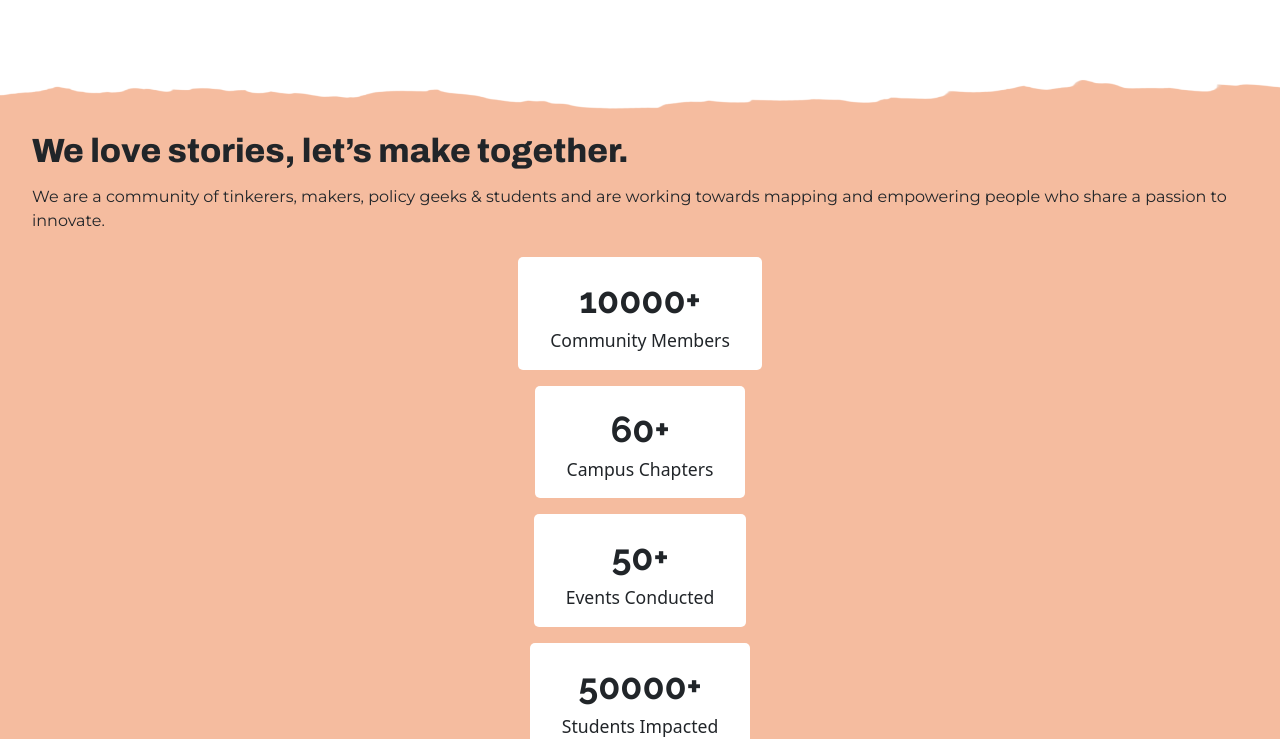
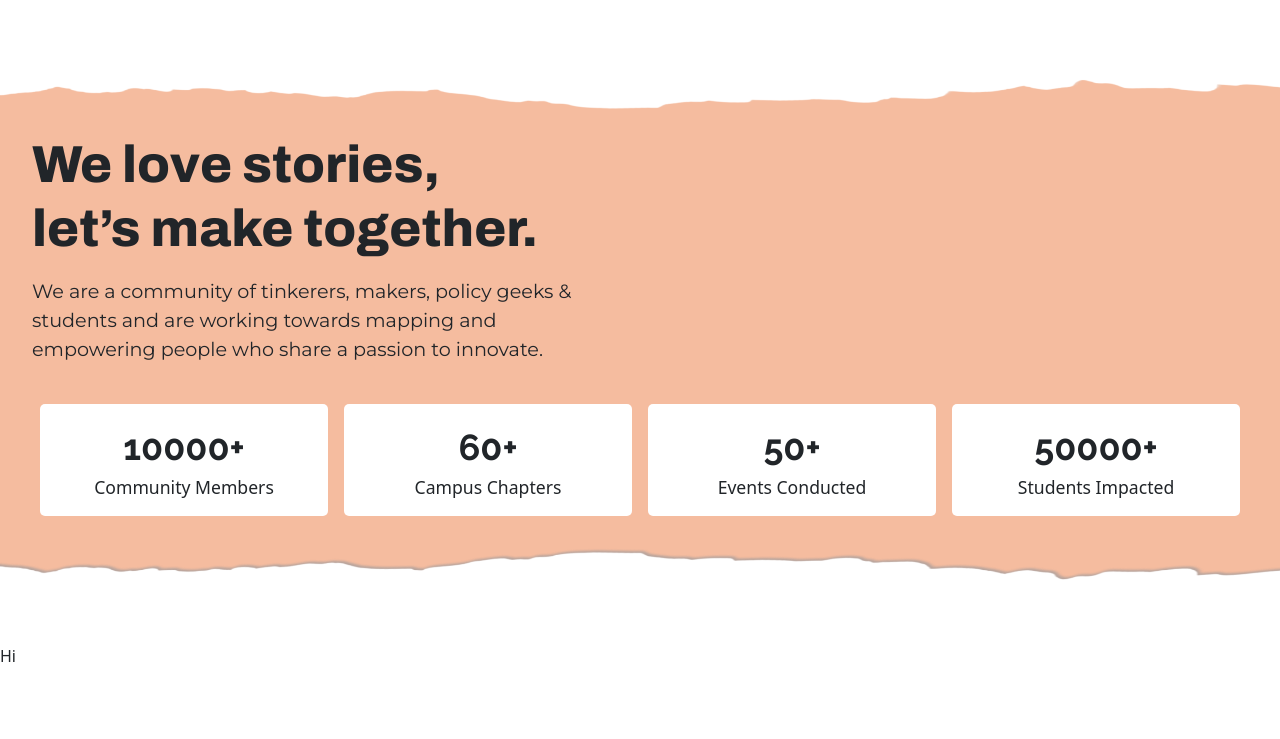
Before and after one commit to tinkerhub/campus.tinkerhub.org, a plain HTML site: page index.html in a window 1280 px wide. Shown: the part 70-809 px from the top of the page. Drawn offline with nearby package versions, Linux system fonts and the light colour scheme.

Commit message:
Somewhat responsive

```diff
--- a/style.css
+++ b/style.css
@@ -68,10 +68,11 @@ nav {
 }
 
 .fsboxes {
-  display: flex;
+  margin-top: 2rem;
+  /* display: flex;
   flex-direction: column;
   justify-content: center;
-  align-items: center;
+  align-items: center; */
 }
 
 .fsbox {
@@ -92,7 +93,61 @@ nav {
   font-family: "Raleway", sans-serif;
 }
 
-.fsbtagline{
-  font-weight: 300;
+.fsbtagline {
+  font-weight: 00;
   font-size: 1.1rem;
 }
+
+@media only screen and (min-width: 600px) {
+  .fsheading {
+    font-size: 3.25rem;
+    line-height: 3.5rem;
+  }
+
+  .fstagline {
+    font-size: 1.25rem;
+  }
+}
+
+@media only screen and (min-width: 768px) {
+  .fsboxes {
+    display: grid;
+    grid-template-columns: 50% 50%;
+  }
+}
+
+@media only screen and (min-width: 889px) {
+
+  .fsheading {
+    width: 70vw;
+    font-size: 3.25rem;
+    line-height: 5rem;
+  }
+
+  .fstagline {
+    font-size: 1.5rem;
+    width: 75vw;
+  }
+
+  .fsboxes {
+    display: grid;
+    grid-template-columns: 33% 33% 33%;
+  }
+}
+
+@media only screen and (min-width: 1200px) {
+  .fsheading {
+    width: 40vw;
+    line-height: 4rem;
+  }
+
+  .fstagline {
+    font-size: 1.2rem;
+    width: 45vw;
+  }
+
+  .fsboxes {
+    display: grid;
+    grid-template-columns: 25% 25% 25% 25%;
+  }
+}
```
